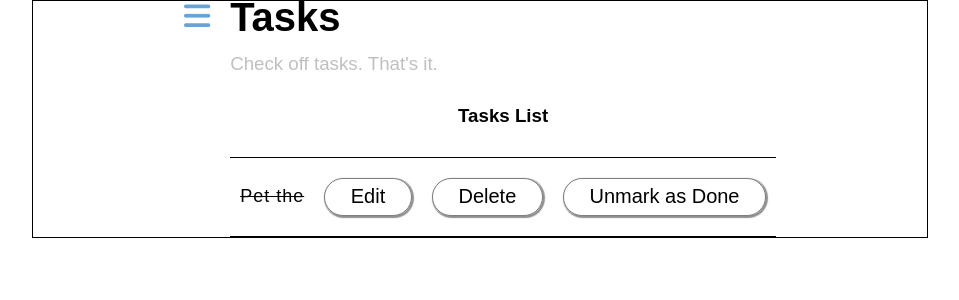
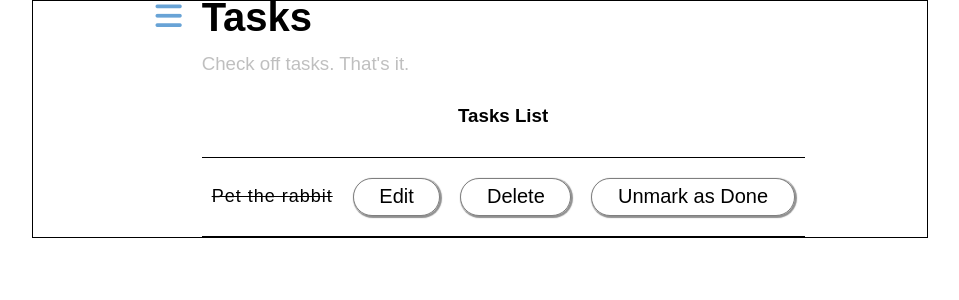
Before and after one commit to savus/ToDoListApp, a React (Vite) app: page / in a window 1280 px wide. Shown: the top 300 px of the page, without its empty margins (160-1119 px from the left). Built offline with nearby package versions, Linux system fonts and the light colour scheme; data requests are answered from the project's data file; some icons are missing.

Commit message:
refactor all fetch calls for the TasksBody component into a TasksProvider component

```diff
--- a/db.json
+++ b/db.json
@@ -2,7 +2,7 @@
   "tasks": [
     {
       "id": "1",
-      "content": "Pet the ",
+      "content": "Pet the rabbit",
       "isCompleted": true
     }
   ]
--- a/src/App.tsx
+++ b/src/App.tsx
@@ -5,10 +5,12 @@ import { MainContainer } from "./Components/MainContainer";
 import { AppHeader } from "./Components/AppHeader";
 import { TasksBody } from "./Components/TasksBody";
 import { ManageTasksButton } from "./Components/ManageTasksButton";
+import { TasksProvider } from "./Components/Providers/TasksProvider";
 
 function App() {
   return (
     <MainContainer>
+      <TasksProvider>
         <div className="left-side-container">
           <ManageTasksButton />
         </div>
@@ -16,6 +18,7 @@ function App() {
           <AppHeader />
           <TasksBody />
         </div>
+      </TasksProvider>
     </MainContainer>
   );
 }
--- /dev/null
+++ b/src/Components/Providers/TasksProvider.tsx
@@ -0,0 +1,81 @@
+import {
+  ReactNode,
+  createContext,
+  useContext,
+  useEffect,
+  useState,
+} from "react";
+import { Requests } from "../../api";
+import toast from "react-hot-toast";
+import { TTask } from "../../types";
+
+type TTasksProvider = {
+  allTasks: TTask[];
+  setAllTasks: (allTasks: TTask[]) => void;
+  isLoading: boolean;
+  setIsLoading: (isLoading: boolean) => void;
+  deleteTask: (id: number) => Promise<unknown>;
+  updateTask: (taskInfo: Partial<TTask>) => Promise<unknown>;
+};
+
+const TasksContext = createContext({} as TTasksProvider);
+
+export const TasksProvider = ({ children }: { children: ReactNode }) => {
+  const [allTasks, setAllTasks] = useState<TTask[]>([]);
+  const [isLoading, setIsLoading] = useState(false);
+
+  const refetchData = () => {
+    setIsLoading(true);
+    return Requests.getAllTasks()
+      .then(setAllTasks)
+      .catch((e) => {
+        toast.error(e);
+      })
+      .finally(() => setIsLoading(false));
+  };
+
+  const deleteTask = (id: number) => {
+    setIsLoading(true);
+    return Requests.deleteTask(id)
+      .then(refetchData)
+      .catch((e) => {
+        toast.error(e);
+      })
+      .finally(() => {
+        setIsLoading(false);
+      });
+  };
+
+  const updateTask = (taskInfo: Partial<TTask>) => {
+    setIsLoading(true);
+    return Requests.updateTask(taskInfo)
+      .then(refetchData)
+      .catch((e) => {
+        toast.error(e);
+      })
+      .finally(() => {
+        setIsLoading(false);
+      });
+  };
+
+  useEffect(() => {
+    refetchData();
+  }, []);
+
+  return (
+    <TasksContext.Provider
+      value={{
+        allTasks,
+        setAllTasks,
+        isLoading,
+        setIsLoading,
+        updateTask,
+        deleteTask,
+      }}
+    >
+      {children}
+    </TasksContext.Provider>
+  );
+};
+
+export const useTasks = () => useContext(TasksContext);
--- a/src/Components/Task.tsx
+++ b/src/Components/Task.tsx
@@ -4,15 +4,12 @@ import { EditButton } from "./shared/EditButton";
 import { DeleteButton } from "./shared/DeleteButton";
 import { DoneButton } from "./shared/DoneButton";
 import { TextInput } from "./shared/TextInput";
+import { useTasks } from "./Providers/TasksProvider";
 
 export const Task = ({
   task: { id, content, isCompleted },
-  updateTask,
-  deleteTask,
 }: {
   task: TTask;
-  updateTask: (taskInfo: Partial<TTask>) => Promise<unknown>;
-  deleteTask: (id: number) => Promise<unknown>;
 }) => {
   const [editMode, setEditMode] = useState(false);
   const [contentInput, setContentInput] = useState(content);
@@ -20,6 +17,9 @@ export const Task = ({
 
   const isEditModeActive = () => (editMode ? "edit-mode" : "");
   const isTaskCompleted = () => (completedState ? "completed" : "");
+
+  const { updateTask, deleteTask } = useTasks();
+
   return (
     <div className={`task ${isEditModeActive()}`}>
       <div className={`task-content ${isTaskCompleted()}`}>{content}</div>
--- a/src/Components/TasksBody.tsx
+++ b/src/Components/TasksBody.tsx
@@ -1,62 +1,14 @@
-import { useEffect, useState } from "react";
 import "../css/tasks-body.css";
-import { TTask } from "../types";
-import { Requests } from "../api";
-import toast from "react-hot-toast";
+import { useTasks } from "./Providers/TasksProvider";
 import { Task } from "./Task";
 
 export const TasksBody = () => {
-  const [allTasks, setAllTasks] = useState<TTask[]>([]);
-  const [isLoading, setIsLoading] = useState(false);
-
-  const refetchData = () => {
-    setIsLoading(true);
-    return Requests.getAllTasks()
-      .then(setAllTasks)
-      .catch((e) => {
-        toast.error(e);
-      })
-      .finally(() => setIsLoading(false));
-  };
-
-  const deleteTask = (id: number) => {
-    setIsLoading(true);
-    return Requests.deleteTask(id)
-      .then(refetchData)
-      .catch((e) => {
-        toast.error(e);
-      })
-      .finally(() => {
-        setIsLoading(false);
-      });
-  };
-
-  const updateTask = (taskInfo: Partial<TTask>) => {
-    setIsLoading(true);
-    return Requests.updateTask(taskInfo)
-      .then(refetchData)
-      .catch((e) => {
-        toast.error(e);
-      })
-      .finally(() => {
-        setIsLoading(false);
-      });
-  };
-
-  useEffect(() => {
-    refetchData();
-  }, []);
-
+  const { allTasks } = useTasks();
   return (
     <div className="tasks-body">
       <h3 className="heading">Tasks List</h3>
       {allTasks.map((task) => (
-        <Task
-          key={task.id}
-          task={task}
-          updateTask={updateTask}
-          deleteTask={deleteTask}
-        />
+        <Task key={task.id} task={task} />
       ))}
     </div>
   );
```
Lines whose indentation alone changed are shown as unchanged.
